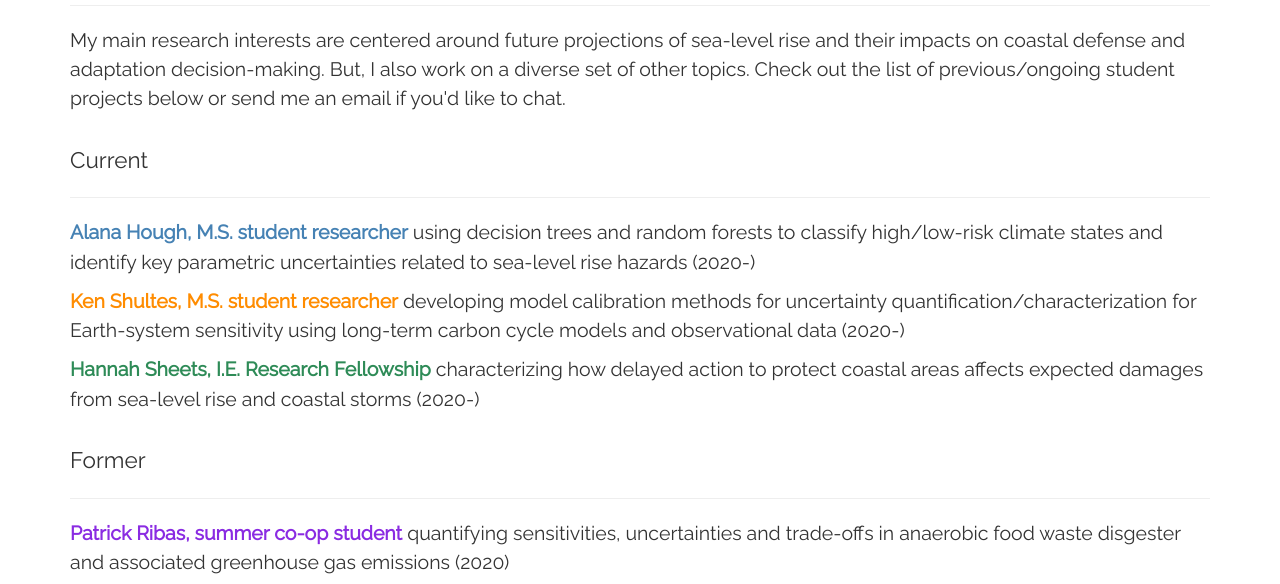
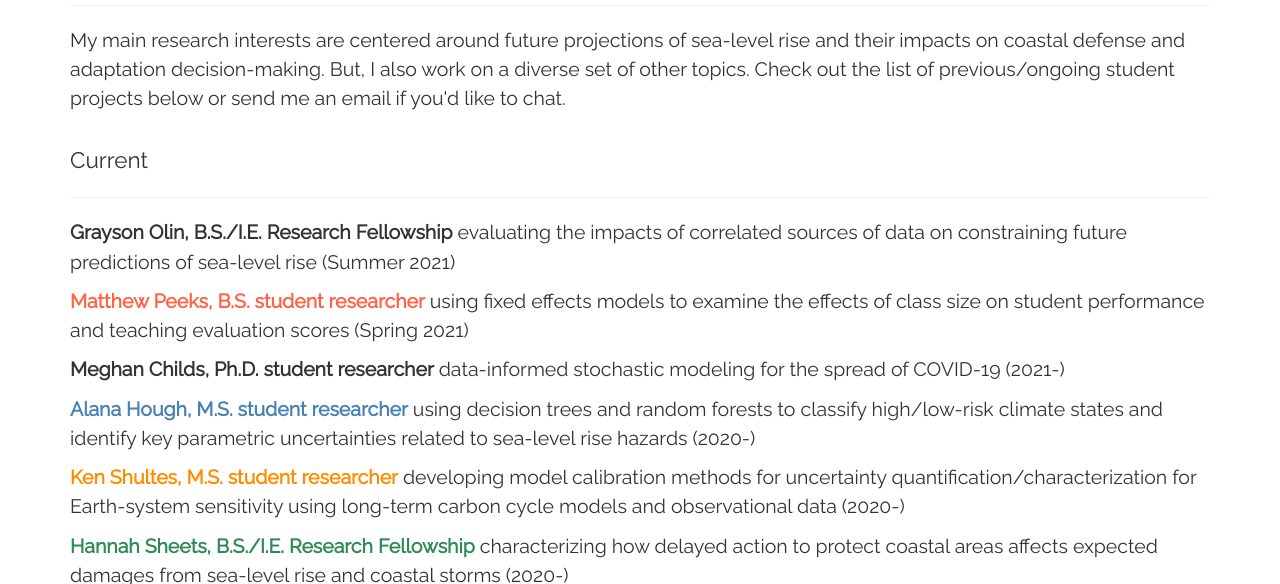
Before and after one commit to tonyewong/tonyewong.github.io, a plain HTML site: page students.html in a window 1280 px wide. Shown: the part 187-771 px from the top of the page. Drawn offline with nearby package versions, Linux system fonts and the light colour scheme.

Commit message:
Update students.html

```diff
--- a/students.html
+++ b/students.html
@@ -53,13 +53,22 @@ My main research interests are centered around future projections of sea-level r
 						<div class="col-xs-12">
 							<span class="emphText">Current</span><hr>
 
+<p><span style="color:turquoise4;font-weight:bold">Grayson Olin, B.S./I.E. Research Fellowship</span> evaluating the impacts of correlated sources of data
+	on constraining future predictions of sea-level rise (Summer 2021)</p>
+
+<p><span style="color:tomato;font-weight:bold">Matthew Peeks, B.S. student researcher</span> using fixed effects models to examine the effects
+	of class size on student performance and teaching evaluation scores (Spring 2021)</p>
+
+<p><span style="color:springgreen3;font-weight:bold">Meghan Childs, Ph.D. student researcher</span> data-informed stochastic modeling for the spread of
+	COVID-19 (2021-)</p>
+
 <p><span style="color:steelblue;font-weight:bold">Alana Hough, M.S. student researcher</span> using decision trees and random forests to classify high/low-risk
 climate states and identify key parametric uncertainties related to sea-level rise hazards (2020-)</p>
 
 <p><span style="color:darkorange;font-weight:bold">Ken Shultes, M.S. student researcher</span> developing model calibration methods for uncertainty
 quantification/characterization for Earth-system sensitivity using long-term carbon cycle models and observational data (2020-)</p>
 
-<p><span style="color:seagreen;font-weight:bold">Hannah Sheets, I.E. Research Fellowship</span> characterizing how delayed
+<p><span style="color:seagreen;font-weight:bold">Hannah Sheets, B.S./I.E. Research Fellowship</span> characterizing how delayed
 action to protect coastal areas affects expected damages from sea-level rise and coastal storms (2020-)</p>
 
 						</div>
```
